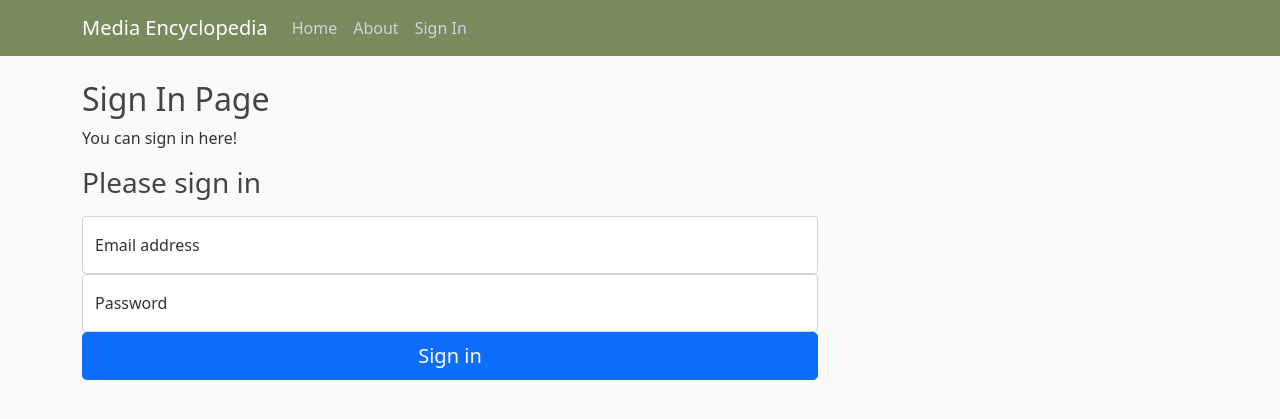
After one commit to jcntambara15/media_encyclopedia, a Flask app: page /sign_in in a window 1280 px wide. The commit adds this page. Shown: the top 419 px of the page. Run offline with Flask 2, Linux system fonts and the light colour scheme.

Commit message:
adding some changes

```diff
--- a/Our_app.py
+++ b/Our_app.py
@@ -1,4 +1,4 @@
-from flask import Flask, render_template, url_for, flash, redirect
+from flask import Flask, render_template, url_for, flash, redirect, request
 from forms import RegistrationForm
 from flask_behind_proxy import FlaskBehindProxy
 from flask_sqlalchemy import SQLAlchemy
@@ -19,7 +19,7 @@ class User(db.Model):
     password = db.Column(db.String(60), nullable=False)
 
 def __repr__(self):
-    return f"User('{self.username}', '{self.email}', {self.password})"
+    return f"User('{self.username}', '{self.email}')"
 
 @app.route("/home_page")
 def home():
@@ -41,8 +41,20 @@ def register():
             user = User(username=form.username.data, email=form.email.data, password=form.password.data)
             db.session.add(user)
             db.session.commit()
-        flash(f'Account created for {form.username.data}!, go to Sign In page to log in', 'success')
-        return redirect(url_for('home')) # if so - send to home page
+        flash(f'Account created for {form.username.data}! go to Sign In page to log in', 'success')
+        return redirect(url_for('home_page')) # if so - send to home page
     return render_template('register.html', title='Register', form=form)
+
+# Route for handling the login page logic
+@app.route('/sign_in', methods=['GET', 'POST'])
+def login():
+    error = None
+    if request.method == 'POST':
+        if request.form['username'] != 'admin' or request.form['password'] != 'admin':
+            error = 'Invalid Credentials. Please try again.'
+        else:
+            return redirect(url_for('home'))
+    return render_template('login.html', error=error)
+
 if __name__ == '__main__':
     app.run(debug=True, host="0.0.0.0")
--- a/forms.py
+++ b/forms.py
@@ -11,3 +11,6 @@ class RegistrationForm(FlaskForm):
     confirm_password = PasswordField('Confirm Password',
                                      validators=[DataRequired(), EqualTo('password')])
     submit = SubmitField('Sign Up')
+
+class SignInForm(FlaskForm):
+    pass
--- /dev/null
+++ b/templates/sign_in.html
@@ -0,0 +1,20 @@
+{% extends "layout.html" %}
+{% block content %}
+    <h2>{{ subtitle }}</h2>
+    <p>{{ text }}</p>
+
+    <main class="form-signin w-100 m-auto">
+     <form>
+         <h1 class="h3 mb-3 fw-normal">Please sign in</h1>
+         <div class="form-floating">
+             <input type="email" class="form-control" id="floatingInput" placeholder="name@example.com">
+             <label for="floatingInput">Email address</label>
+         </div>
+         <div class="form-floating">
+             <input type="password" class="form-control" id="floatingPassword" placeholder="Password">
+             <label for="floatingPassword">Password</label>
+         </div>
+         <button class="w-100 btn btn-lg btn-primary" type="submit">Sign in</button>
+     </form>
+ </main>
+{% endblock content %}
```
Also changed, not shown: templates/home_page.html (+9 -0 lines), 1 other file.
